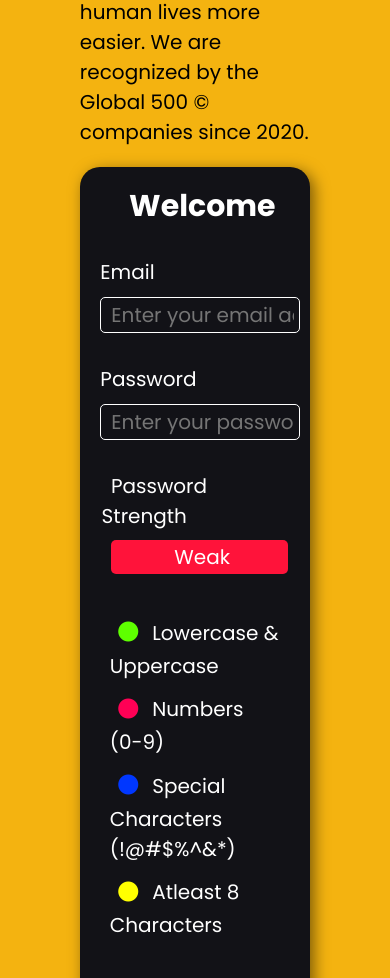
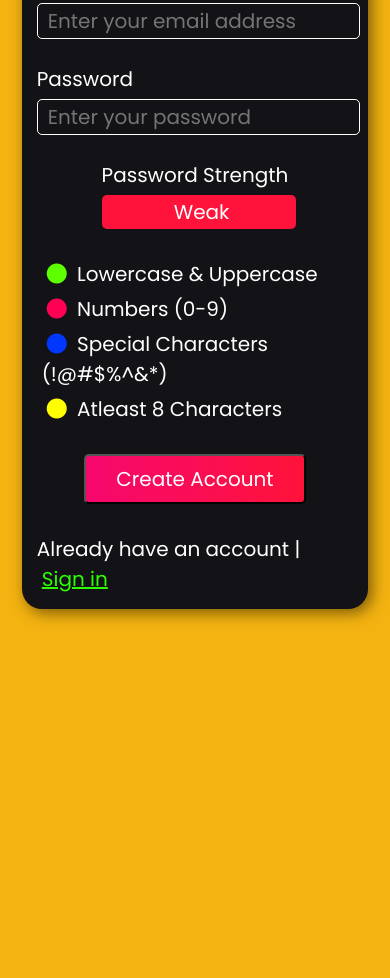
Before and after one commit to Simply-huMAN/Password-Strength, a plain HTML site: page index.html in a window 390 px wide. Shown: the part 643-1621 px from the top of the page. After the commit the page ends 1277 px from the top, so only its background shows below. Drawn offline with Linux system fonts and the light colour scheme.

Commit message:
Update style.css

```diff
--- a/style.css
+++ b/style.css
@@ -82,14 +82,14 @@ span {
 /* responsiveness */
 @media (max-width: 700px) {
   * {
-    margin: 5%;
+    /* margin: 5%; */
   }
   .main-content {
     /* margin: 5%; */
-    width: 90%;
+    width: 99%;
   }
   .input-field {
-    width: 95%;
+    width: 99%;
     border: 1px solid #fff;
   }
   h1 {
```
